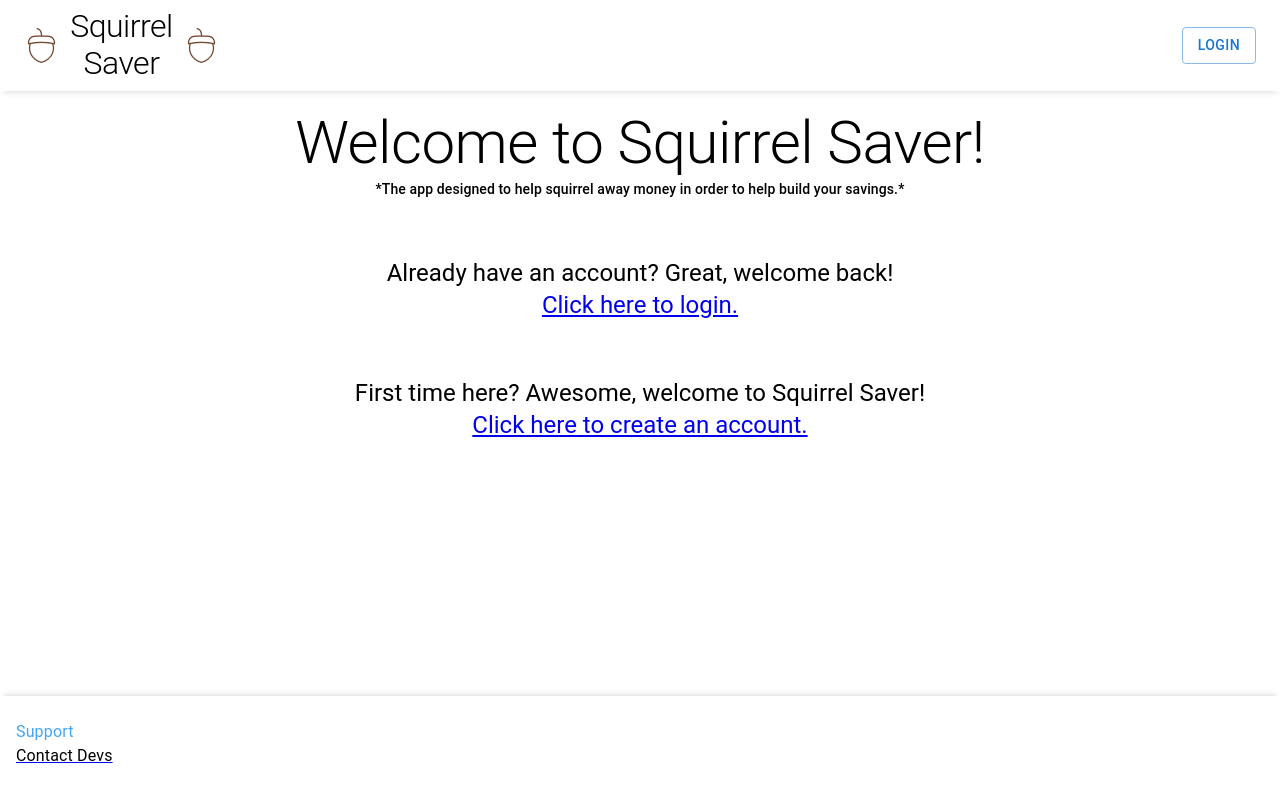
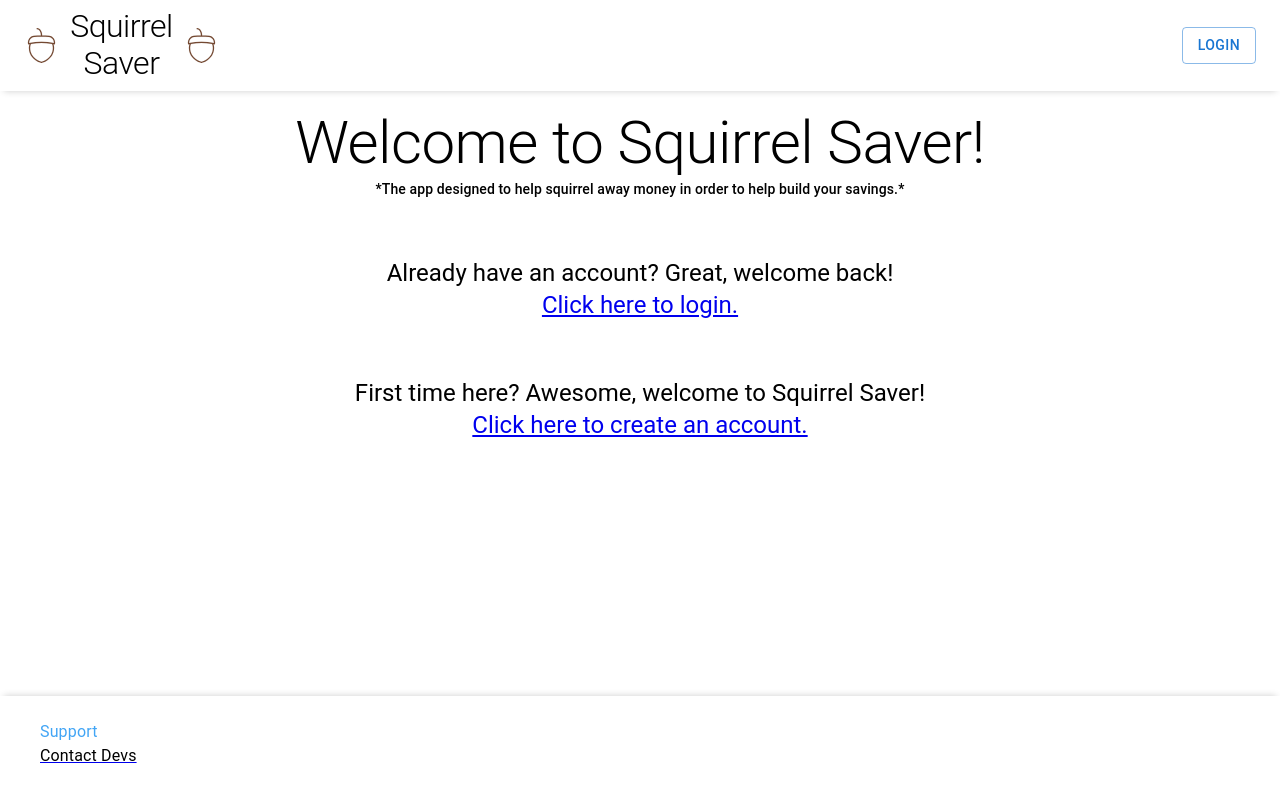
Before and after one commit to lbmerchant93/squirrel-saver-fe, a React (Create React App) app: page / in a window 1280 px wide. Built offline with nearby package versions, Linux system fonts and the light colour scheme; no server answers.

Commit message:
Fix width of footer

```diff
--- a/src/features/AppFooter/AppFooter.styled.ts
+++ b/src/features/AppFooter/AppFooter.styled.ts
@@ -6,8 +6,7 @@ export const Footer = styled.footer`
     min-height: 5em;
     display: flex;
     flex-direction: column;
-    align-items: flex-start;
-    width: 100%;
+    align-items: center;
 `;
 
 export const FooterLink = styled(Typography)`
--- a/src/features/AppFooter/AppFooter.tsx
+++ b/src/features/AppFooter/AppFooter.tsx
@@ -8,11 +8,13 @@ import { Footer, FooterLink } from './AppFooter.styled';
 const AppFooter = () => {
   return (
     <Footer>
-       <Box display="flex" flexDirection="column" py={3} pl={2}>
+       <Box maxWidth="1232px" width={"100%"} display="flex">
+          <Box display="flex" flexDirection="column" alignItems="flex-start" py={3} px={2}>
             <Typography variant="body1" color="primary.light">Support</Typography>
             <Link to={`${PossibleRoutes.CONTACT_DEVS}`}>
                 <FooterLink variant="body1">Contact Devs</FooterLink>
             </Link>
+          </Box>
         </Box>
     </Footer>
   );
```
